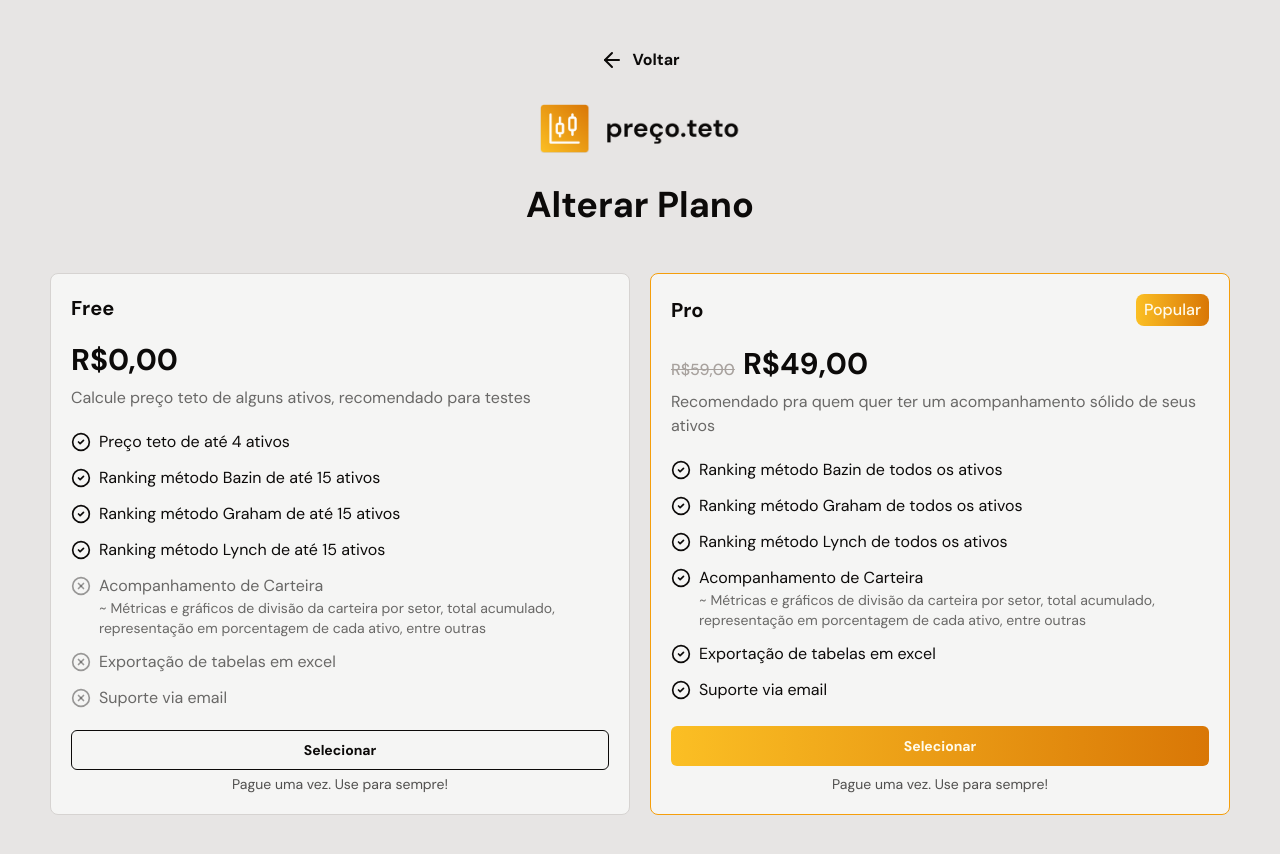
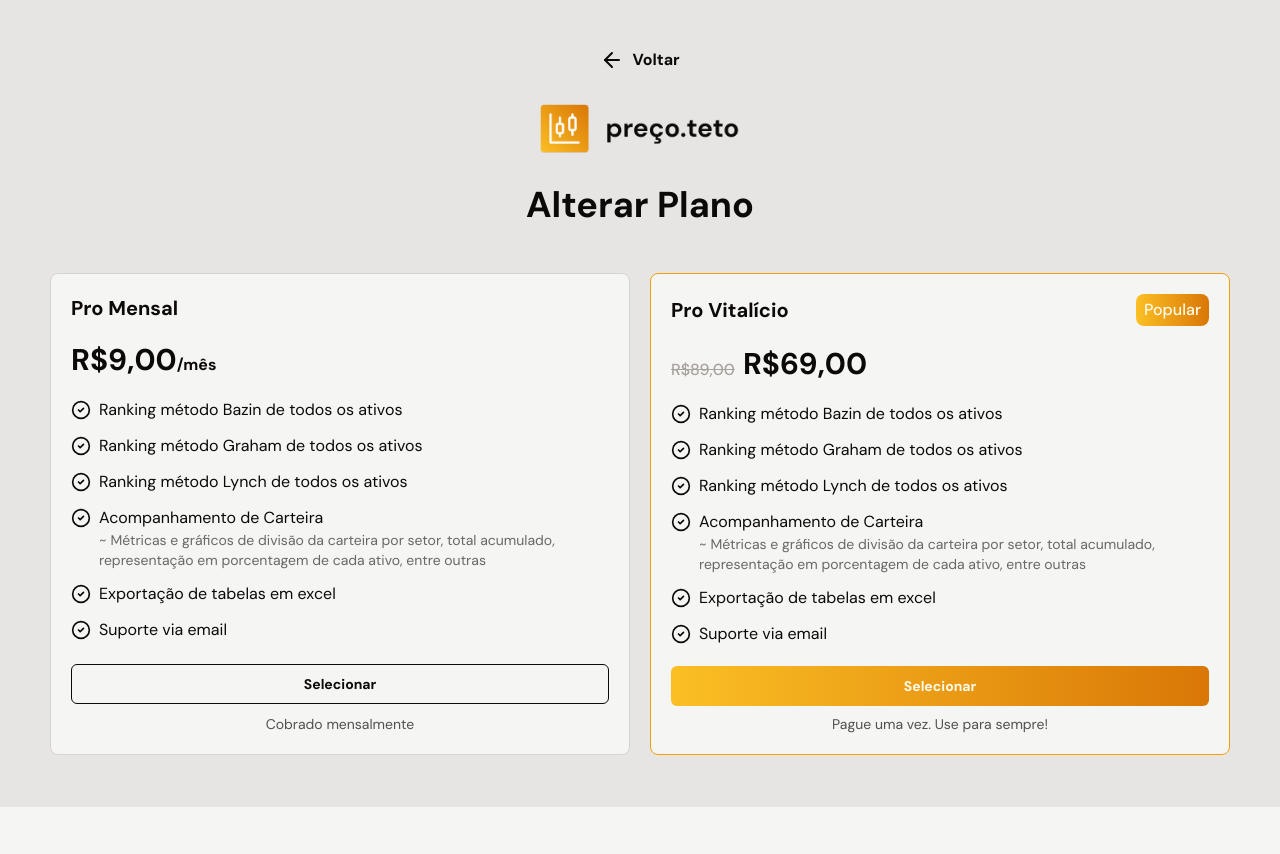
Before and after one commit to joaofbrigido/maxcota, a Next.js app: page /plans in a window 1280 px wide. Shown: the top 854 px of the page. After the commit the page ends 807 px from the top, so only its background shows below. Built offline with nearby package versions, Linux system fonts and the light colour scheme.

Commit message:
ajuste padding table e planos

```diff
--- a/src/app/(main)/wallet/page.tsx
+++ b/src/app/(main)/wallet/page.tsx
@@ -1,10 +1,17 @@
 import { BgWhite } from "@/components/custom/BgWhite";
+import { DialogTicker } from "@/components/custom/DialogTicker";
 import { ChartCard } from "@/components/custom/wallet/ChartCard";
 import { NumberCard } from "@/components/custom/wallet/NumberCard";
 import { columns } from "@/components/custom/wallet/tableWallet/columns";
 import { TableWallet } from "@/components/custom/wallet/tableWallet/data";
 import { TickerWallet } from "@/types/types";
-import { DollarSign, ShieldPlus, WalletMinimal } from "lucide-react";
+import {
+  Divide,
+  DollarSign,
+  FileMinus2,
+  ShieldPlus,
+  WalletMinimal,
+} from "lucide-react";
 
 export default function WalletPage() {
   const walletTickers: TickerWallet[] = [
@@ -46,6 +53,19 @@
   ];
 
   return (
+    <>
+      {walletTickers.length <= 0 ? (
+        <BgWhite fullHeight>
+          <div className="flex flex-col items-center justify-center gap-5 h-full">
+            <FileMinus2 size={64} className="text-stone-500" />
+            <p className="max-w-[570px] text-center text-stone-500 text-xl">
+              Nenhum ativo cadastrado incluido na carteira, adicione pelo menos
+              um ativo para controlar a carteira
+            </p>
+            <DialogTicker />
+          </div>
+        </BgWhite>
+      ) : (
         <main className="grid grid-cols-[0.45fr_1fr] gap-5 max-[1200px]:grid-cols-1">
           <div className="space-y-5">
             <NumberCard
@@ -92,6 +112,10 @@
               percentageFiis={37}
             />
           </div>
+
+          <DialogTicker onlyIcon className="fixed right-4 bottom-4" />
         </main>
+      )}
+    </>
   );
 }
--- a/src/app/plans/page.tsx
+++ b/src/app/plans/page.tsx
@@ -49,32 +49,19 @@
         </div>
 
         <div className="mt-12 grid grid-cols-2 gap-5 max-sm:grid-cols-1">
-          <PlansCard
-            name="Free"
-            price="0,00"
-            description="Calcule preço teto de alguns ativos, recomendado para testes"
-            plan="Free"
-          >
-            <PlansCardItem title="Preço teto de até 4 ativos" />
-            <PlansCardItem title="Ranking método Bazin de até 15 ativos" />
-            <PlansCardItem title="Ranking método Graham de até 15 ativos" />
-            <PlansCardItem title="Ranking método Lynch de até 15 ativos" />
+          <PlansCard name="Pro Mensal" price="9,00" plan="monthly">
+            <PlansCardItem title="Ranking método Bazin de todos os ativos" />
+            <PlansCardItem title="Ranking método Graham de todos os ativos" />
+            <PlansCardItem title="Ranking método Lynch de todos os ativos" />
             <PlansCardItem
               title="Acompanhamento de Carteira"
               description="~ Métricas e gráficos de divisão da carteira por setor, total acumulado, representação em porcentagem de cada ativo, entre outras"
-              notSupport
             />
-            <PlansCardItem title="Exportação de tabelas em excel" notSupport />
-            <PlansCardItem title="Suporte via email" notSupport />
+            <PlansCardItem title="Exportação de tabelas em excel" />
+            <PlansCardItem title="Suporte via email" />
           </PlansCard>
 
-          <PlansCard
-            name="Pro"
-            price="49,00"
-            description="Recomendado pra quem quer ter um acompanhamento sólido de seus ativos"
-            popular
-            plan="Pro"
-          >
+          <PlansCard name="Pro Vitalício" price="69,00" popular plan="vitality">
             <PlansCardItem title="Ranking método Bazin de todos os ativos" />
             <PlansCardItem title="Ranking método Graham de todos os ativos" />
             <PlansCardItem title="Ranking método Lynch de todos os ativos" />
--- a/src/components/custom/DialogTicker.tsx
+++ b/src/components/custom/DialogTicker.tsx
@@ -13,18 +13,18 @@
 
 export const DialogTicker = ({
   className,
-  isAsChild = true,
+  onlyIcon = false,
 }: {
   className?: string;
-  isAsChild?: boolean;
+  onlyIcon?: boolean;
 }) => {
   return (
     <div className={className}>
       <Dialog>
-        <DialogTrigger asChild={isAsChild}>
+        <DialogTrigger asChild>
           <CustomButton className="max-[512px]:w-full">
             <Plus size={20} className="mr-1" />
-            Adicionar Ativo
+            {!onlyIcon && "Adicionar Ativo"}
           </CustomButton>
         </DialogTrigger>
         <DialogContent className="min-w-[780px] max-lg:min-w-[90%] max-lg:max-w-[90%]">
--- a/src/components/custom/plans/PlansCard.tsx
+++ b/src/components/custom/plans/PlansCard.tsx
@@ -7,16 +7,14 @@
 type PlansCardProps = {
   name: string;
   price: string;
-  description: string;
   popular?: boolean;
   children?: React.ReactNode;
-  plan: "Free" | "Standard" | "Pro";
+  plan: "monthly" | "vitality";
 };
 
 export const PlansCard = ({
   name,
   price,
-  description,
   popular,
   children,
   plan,
@@ -51,16 +49,18 @@
             </span>
           )}
         </div>
-        <div className="flex items-end gap-1 mb-2">
+        <div className="flex items-end gap-1">
           {popular && (
             <span className="text-stone-400 line-through font-medium mr-1 block">
-              R$59,00
+              R$89,00
             </span>
           )}
-          <h3 className="text-3xl font-bold">R${price}</h3>
+          <h3 className="text-3xl font-bold">
+            R${price}
+            {!popular && <span className=" text-base">/mês</span>}
+          </h3>
         </div>
-        <p className="text-stone-950/60 mb-5">{description}</p>
-        <ul className="flex flex-col gap-3">{children}</ul>
+        <ul className="flex flex-col gap-3 mt-5">{children}</ul>
       </div>
       <CustomButton
         variant={popular ? "default" : "outline"}
@@ -71,8 +71,8 @@
       >
         Selecionar
       </CustomButton>
-      <span className="text-stone-950/70 text-sm text-center -mt-4">
-        Pague uma vez. Use para sempre!
+      <span className="text-stone-950/70 text-sm text-center -mt-3">
+        {popular ? "Pague uma vez. Use para sempre!" : "Cobrado mensalmente"}
       </span>
     </div>
   );
--- a/src/components/custom/wallet/tableWallet/data.tsx
+++ b/src/components/custom/wallet/tableWallet/data.tsx
@@ -85,7 +85,6 @@
           className="max-w-sm  max-[530px]:max-w-full"
         />
         <div className="flex gap-3 max-[530px]:w-full">
-          <DialogTicker isAsChild={false} />
           <DropdownMenu>
             <DropdownMenuTrigger asChild>
               <Button
--- a/src/components/ui/table.tsx
+++ b/src/components/ui/table.tsx
@@ -87,7 +87,7 @@
 >(({ className, ...props }, ref) => (
   <td
     ref={ref}
-    className={cn("p-4 align-middle [&:has([role=checkbox])]:pr-0", className)}
+    className={cn("p-3 align-middle [&:has([role=checkbox])]:pr-0", className)}
     {...props}
   />
 ));
```
Lines whose indentation alone changed are shown as unchanged.
